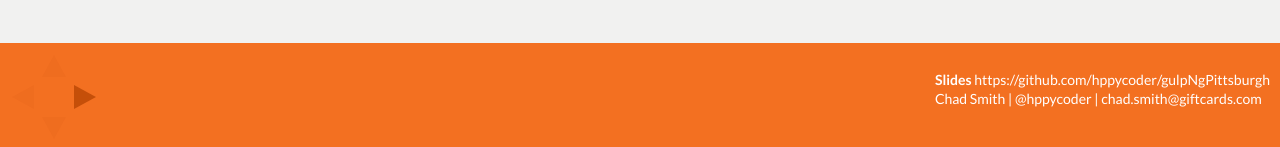
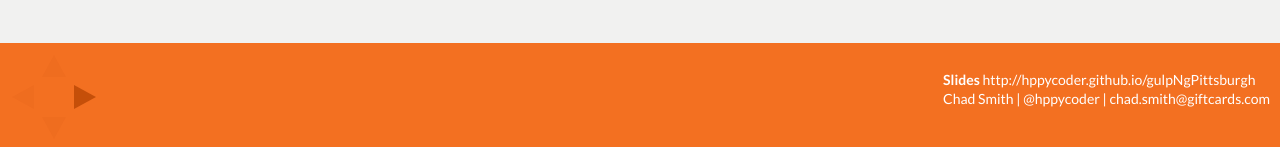
Before and after one commit to hppycoder/gulpNgPittsburgh, a website: page index.html in a window 1280 px wide. Shown: the part 647-794 px from the top of the page. Drawn offline with Linux system fonts and the light colour scheme; a web font is replaced by a local one.

Commit message:
Removed unused files along with unused plugins to RevealJS

```diff
--- a/index.html
+++ b/index.html
@@ -478,7 +478,7 @@ gulp.task('minifyCSS', ['cardBuildLess'], function () {
 
 <footer>
     <p>
-        <strong>Slides</strong> https://github.com/hppycoder/gulpNgPittsburgh<br>
+        <strong>Slides</strong> http://hppycoder.github.io/gulpNgPittsburgh<br>
         Chad Smith | @hppycoder | chad.smith@giftcards.com<br>
     </p>
 
@@ -507,16 +507,6 @@ gulp.task('minifyCSS', ['cardBuildLess'], function () {
             }
             },
             {
-                src: 'plugin/markdown/marked.js', condition: function () {
-                return !!document.querySelector('[data-markdown]');
-            }
-            },
-            {
-                src: 'plugin/markdown/markdown.js', condition: function () {
-                return !!document.querySelector('[data-markdown]');
-            }
-            },
-            {
                 src: 'plugin/highlight/highlight.js', async: true, condition: function () {
                 return !!document.querySelector('pre code');
             }, callback: function () {
```
Also changed, not shown: images/LogoGiftCards.jpg (deleted), images/bad-model1.png (deleted), images/bad-model2.png (deleted).
